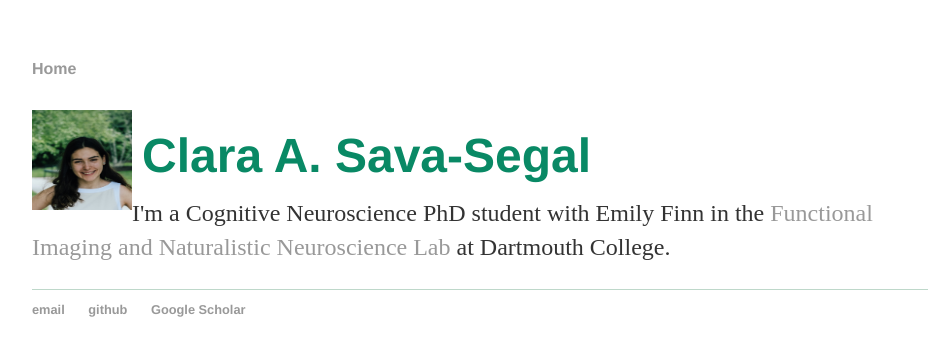
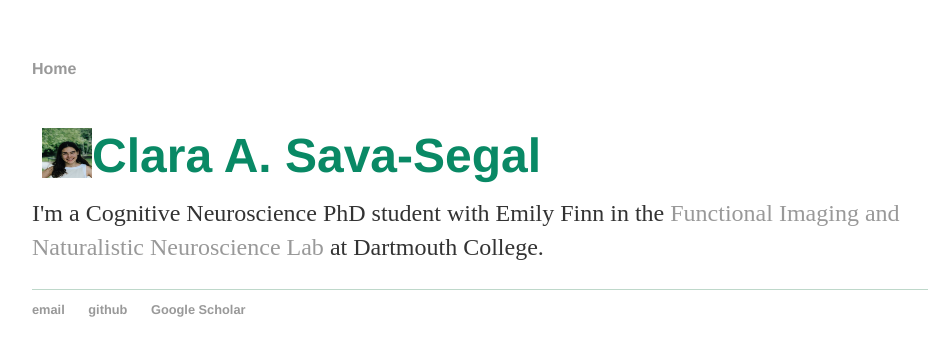
Before and after one commit to csavasegal/csavasegal.github.io, a Jekyll site: the page built from index.html, in a window 1280 px wide. Shown: the top 356 px of the page, without its empty margins (160-1089 px from the left). Built offline with Jekyll 4.4.1, drawn with Linux system fonts in a browser that asks for light colours.

Commit message:
Add files via upload

```diff
--- a/css/main.css
+++ b/css/main.css
@@ -44,8 +44,8 @@ ul.posts li {
 
 .header img {
     float: left;
-    width: 100px;
-    height: 100px;
+    width: 50px;
+    height: 50px;
     background: #555;
   }
 
--- a/index.html
+++ b/index.html
@@ -4,8 +4,10 @@ title: Clara A. Sava-Segal
 ---
 
 <div class="header">
-    <img src="img/sava-segal_clara.jpg" alt="profile_pic">
-    <h1><span style="color:rgb(9, 137, 101)">Clara A. Sava-Segal</span></h1>
+    <!-- <img src="img/sava-segal_clara.jpg" alt="profile_pic">
+    <h1><span style="color:rgb(9, 137, 101)">Clara A. Sava-Segal</span></h1> -->
+    <h1><img src="img/sava-segal_clara.jpg" alt="img" /> <span style="color:rgb(9, 137, 101)">Clara A. Sava-Segal</span></h1>
+
   </div>
 
 <div class="blurb">
```
Also changed, not shown: img/sava-segal_clara.jpg.
